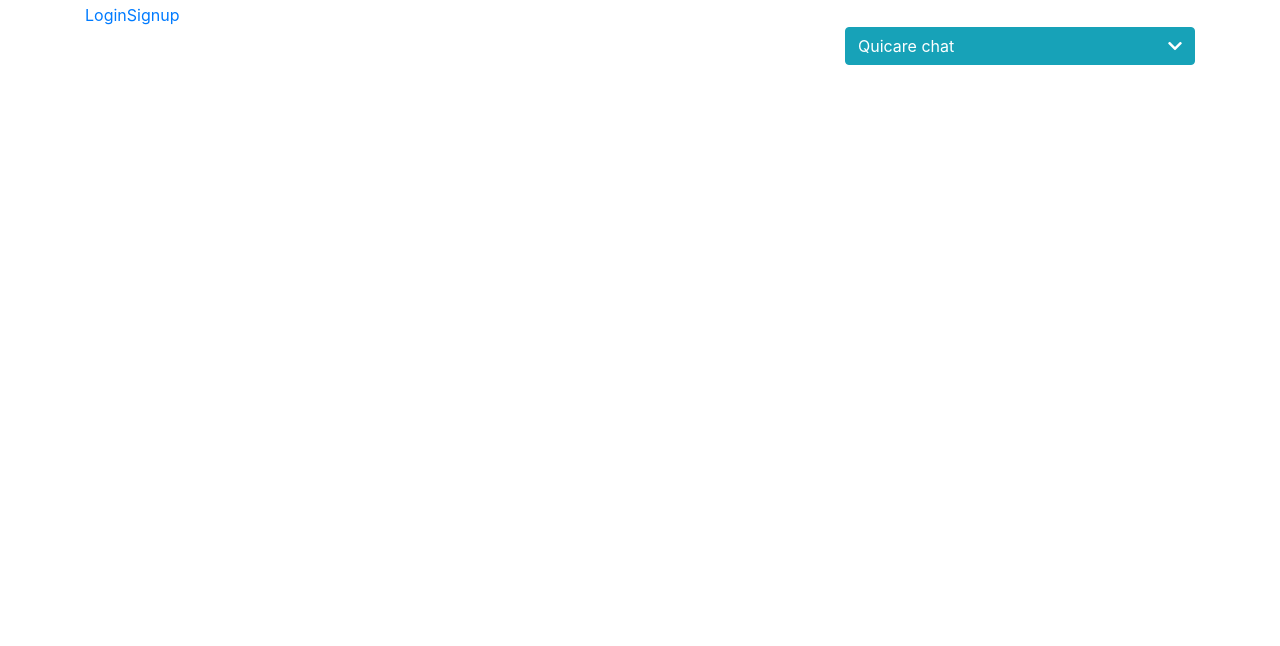
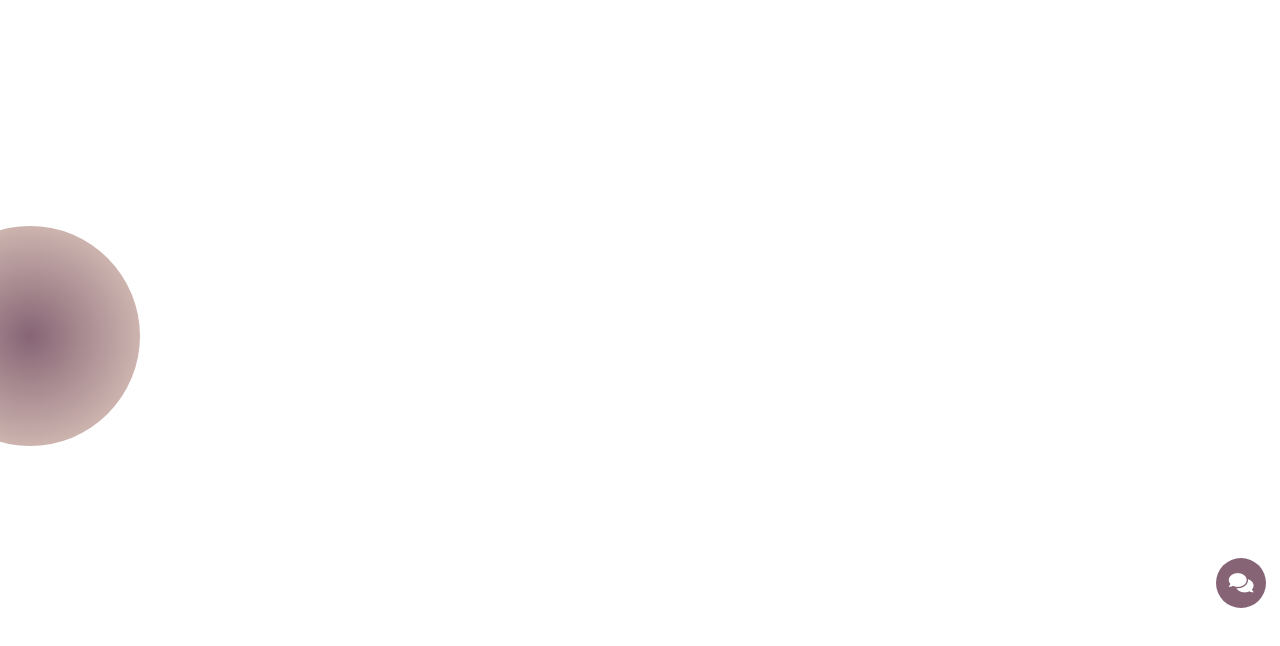
Before and after one commit to pamsacdalan/healthcare_chatbot, a Django app: page /home/ in a window 1280 px wide. Shown: the part 154-800 px from the top of the page. Run offline with Django 4.2, Linux system fonts and the light colour scheme; some libraries are stand-ins or nearby versions.

Commit message:
updated homepage

```diff
--- a/static/css/home.css
+++ b/static/css/home.css
@@ -1,26 +1,152 @@
 /* for homepage  */
+.background-radial-gradient {
+    background-color: white;
+    background-image: radial-gradient(650px circle at 0% 0%,
+    #b7bdc9(218, 41%, 35%) 15%,
+    #b7bdc9(218, 41%, 30%) 35%,
+    #b7bdc9(218, 41%, 20%) 75%,
+    #b7bdc9(218, 41%, 19%) 80%,
+        transparent 50%),
+    radial-gradient(1250px circle at 100% 100%,
+    #af9cb1(218, 41%, 45%) 15%,
+    #af9cb1(218, 41%, 30%) 35%,
+    #af9cb1(218, 41%, 20%) 75%,
+    #af9cb1(218, 41%, 19%) 80%,
+        transparent 100%);
+}
 
+.bg-custom {
+    background-color: #b7bdc9
+}
+
+#radius-shape-1 {
+    height: 220px;
+    width: 220px;
+    top: 300px;
+    left: -80px;
+    background: radial-gradient(#866475, #ead5c6);
+    overflow: hidden;
+}
+
+#radius-shape-2 {
+    border-radius: 38% 62% 63% 37% / 70% 33% 67% 30%;
+    bottom: -300px;
+    right: -800px;
+    width: 220px;
+    height: 220px;
+    background: radial-gradient(#866475, #ead5c6);
+    overflow: hidden;
+}
 /* for chat window  */
-    #chat .form-control {
-        border-color: transparent;
+    body {
+        background-color: #eee
     }
 
-    #chat .form-control:focus {
-        border-color: transparent;
-        box-shadow: inset 0px 0px 0px 1px transparent;
+    .chat-btn {
+        position: absolute;
+        right: 14px;
+        bottom: 30px;
+        cursor: pointer
     }
 
-    .divider:after,
-    .divider:before {
-        content: "";
-        flex: 1;
-        height: 1px;
-        background: #eee;
+    .chat-btn .close {
+        display: none
     }
 
-    .collapse-content {
+    .chat-btn i {
+        transition: all 0.9s ease
+    }
+
+    #check:checked~.chat-btn i {
+        display: block;
+        pointer-events: auto;
+        transform: rotate(180deg)
+    }
+
+    #check:checked~.chat-btn .comment {
+        display: none
+    }
+
+    .chat-btn i {
+        font-size: 22px;
+        color: #fff !important
+    }
+
+    .chat-btn {
+        width: 50px;
+        height: 50px;
+        display: flex;
+        justify-content: center;
+        align-items: center;
+        border-radius: 50px;
+        background-color: #866475;
+        color: #fff;
+        font-size: 22px;
+        border: none
+    }
+
+    .wrapper {
         position: absolute;
-        bottom: 100%; /* Position it above the button */
-        width: 100%;
-        max-width: 300px; /* Adjust the width as needed */
+        right: 30px;
+        bottom: 100px;
+        width: 350px;
+        background-color: #ead5c6;
+        border-radius: 5px;
+        opacity: 0;
+        transition: all 0.4s
     }
+
+    .wrapper2 {
+        position: absolute;
+        right: 30px;
+        bottom: 100px;
+        width: 350px;
+        background-color: #b7bdc9;
+        border-radius: 5px;
+        opacity: 0;
+        transition: all 0.4s
+    }
+
+
+
+    #check:checked~.wrapper {
+        opacity: 1
+    }
+
+    .header {
+        padding: 13px;
+        background-color: #866475;
+        border-radius: 5px 5px 0px 0px;
+        margin-bottom: 10px;
+        color: #fff
+    }
+
+    .chat-form {
+        padding: 15px
+    }
+
+    .chat-form input,
+    textarea,
+    button {
+        margin-bottom: 10px
+    }
+
+    .chat-form textarea {
+        resize: none
+    }
+
+    .form-control:focus,
+    .btn:focus {
+        box-shadow: none
+    }
+
+    .btn,
+    .btn:focus,
+    .btn:hover {
+        background-color: blue;
+        border: blue
+    }
+
+    #check {
+        display: none !important
+    }
--- a/templates/home.html
+++ b/templates/home.html
@@ -9,79 +9,63 @@
     <link rel="stylesheet" type="text/css" href="{% static '/css/home.css' %}">
 
 </head>
-<body>
-    <div class="hero">
-        <div class="container">
-              <nav role="navigation">
-                  <div class="py-3 text-center border-bottom">
-                      <img src="https://www.pngkey.com/png/full/986-9860488_631-x-531-26-0-1-dental-clinic.png" class="invert" height="100">
-                  </div>
-              </nav>
-              <br>
-              <div class="navbar-expand-md">
-                  <div class="mt-6">
-                    <ul class="navbar-nav mx-auto">
+<body class="background-radial-gradient">
+    <div class="background-radial-gradient">
+        <nav class="navbar bg-custom">
+            <i class="navbar-brand" href="#">
+              <img src="https://www.pngkey.com/png/full/986-9860488_631-x-531-26-0-1-dental-clinic.png" width="30" height="30" class="d-inline-block align-top" alt="">
+              Dental Care
+            </i>
+            <div class="form-inline">
                 {% if request.user.is_authenticated %}
-                      <li class="nav-item">
                     <p>{{ request.user.username }}</p>
-                      </li>
                     <a class="nav-link" href="{% url 'logout' %}">Logout</a>
                 {% else %}
                     <a href="{% url 'login' %}">Login</a>
                     <a href="{% url 'signup' %}">Signup</a>
                 {% endif %}
+            </ul>
+            </div>
+        </nav>
+        <br>
+        <div class="background-radial-gradient">
+            <input type="checkbox" id="check">
+            <label class="chat-btn" for="check">
+                <i class="fas fa-comments"></i>
+                <i class="fas fa-close"></i>
+            </label>
+            <div class="wrapper">
+                <div class="header">
+                    <h6>Quicare</h6>
+                </div>
 
-                    </ul>
+                <div class="card-body" data-perfect-scrollbar="true" style="position: relative; height: 400px">
+                    <div class="d-flex flex-row justify-content-start">
+                        <img src="https://mdbcdn.b-cdn.net/img/Photos/new-templates/bootstrap-chat/ava5-bg.webp"
+                            alt="avatar 3" style="width: 30px; height: 80%;">
+                        <span>How may I help you today?</span>
+                    </div>
+                </div>
+
+                <div class="card-footer text-muted d-flex justify-content-start align-items-center p-3">
+                    <img src="https://mdbcdn.b-cdn.net/img/Photos/new-templates/bootstrap-chat/ava5-bg.webp"
+                        alt="avatar 3" style="width: 30px; height: 80%;">
+                    <input type="text" class="form-control form-control-sm" placeholder="Type message">
+                    <a class="ms-3 link-info" href="#!"><i class="fas fa-paper-plane"></i></a>
                 </div>
             </div>
         </div>
 
-        <div class="container">
-            <div class="row d-flex justify-content-end ">
-                <div class="col-md-8 col-lg-6 col-xl-4">
-                    <!-- Buttons trigger collapse -->
-                    <a class="btn btn-info btn-block" data-toggle="collapse" href="#collapseChat"
-                        role="button" aria-expanded="false" aria-controls="collapseChat">
-                        <div class="d-flex justify-content-between align-items-center">
-                            <span>Quicare chat</span>
-                            <i class="fas fa-chevron-down"></i>
-                        </div>
-                    </a>
-
-                    <!-- Collapsed content -->
-                    <div class="collapse-content collapse" id="collapseChat">
-                        <div class="card" id="chat">
-                            <div class="card-body" data-perfect-scrollbar="true"
-                                style="position: relative; height: 400px">
-
-                                <div class="d-flex flex-row justify-content-start">
-                                    <img src="https://mdbcdn.b-cdn.net/img/Photos/new-templates/bootstrap-chat/ava5-bg.webp"
-                                        alt="avatar 1" style="width: 30px; height: 100%;">
-                                    <div>
-                                        <p class="small p-2 ms-3 mb-1 rounded-3" style="background-color: #f5f6f7;">Hi</p>
-                                        <p class="small p-2 ms-3 mb-1 rounded-3" style="background-color: #f5f6f7;">How are you???</p>
-                                        <p class="small ms-3 mb-3 rounded-3 text-muted">23:58</p>
-                                    </div>
+        <div class="col-lg-6 mb-5 mb-lg-0 position-relative">
+            <div id="radius-shape-1" class="position-absolute rounded-circle"></div>
+            {% comment %} <div id="radius-shape-2" class="position-absolute rounded-circle"></div> {% endcomment %}
         </div>
 
-                            </div>
-                            <div class="card-footer text-muted d-flex justify-content-start align-items-center p-3">
-                                <img src="https://mdbcdn.b-cdn.net/img/Photos/new-templates/bootstrap-chat/ava5-bg.webp"
-                                    alt="avatar 3" style="width: 30px; height: 80%;">
-                                <input type="text" class="form-control form-control-sm"
-                                    placeholder="Type message">
-                                <a class="ms-3 link-info" href="#!"><i class="fas fa-paper-plane"></i></a>
-                            </div>
-                        </div>
-                    </div>
-                </div>
-            </div>
     </div>
         <!-- Bootstrap and Font Awesome CDNs -->
         <link rel="stylesheet" href="https://stackpath.bootstrapcdn.com/bootstrap/4.3.1/css/bootstrap.min.css">
         <link rel="stylesheet" href="https://cdnjs.cloudflare.com/ajax/libs/font-awesome/5.15.1/css/all.min.css">
         <script src="https://code.jquery.com/jquery-3.3.1.slim.min.js"></script>
         <script src="https://stackpath.bootstrapcdn.com/bootstrap/4.3.1/js/bootstrap.min.js"></script>
-    </div>
 </body>
 </html>
```
Lines whose indentation alone changed are shown as unchanged.
